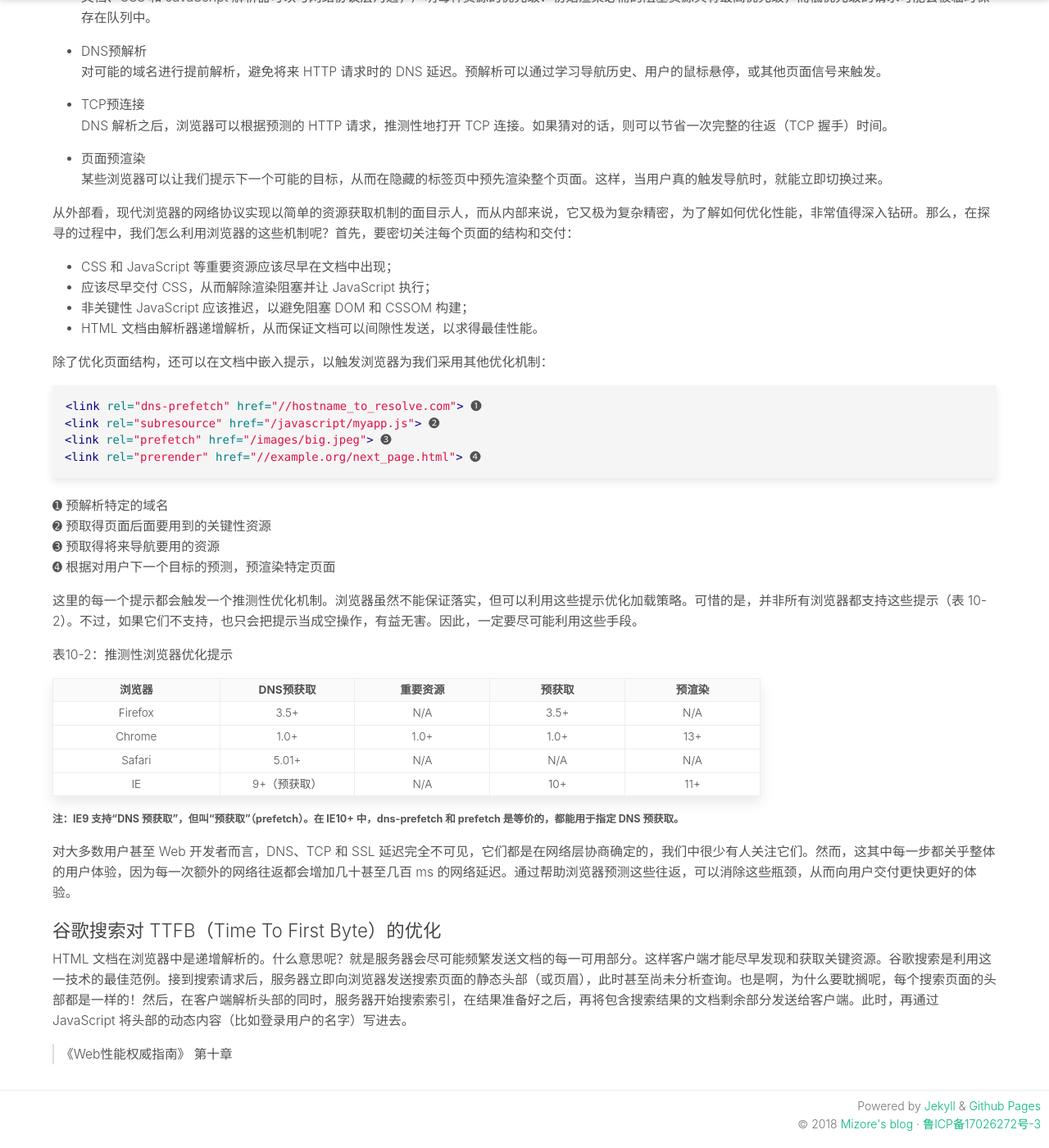
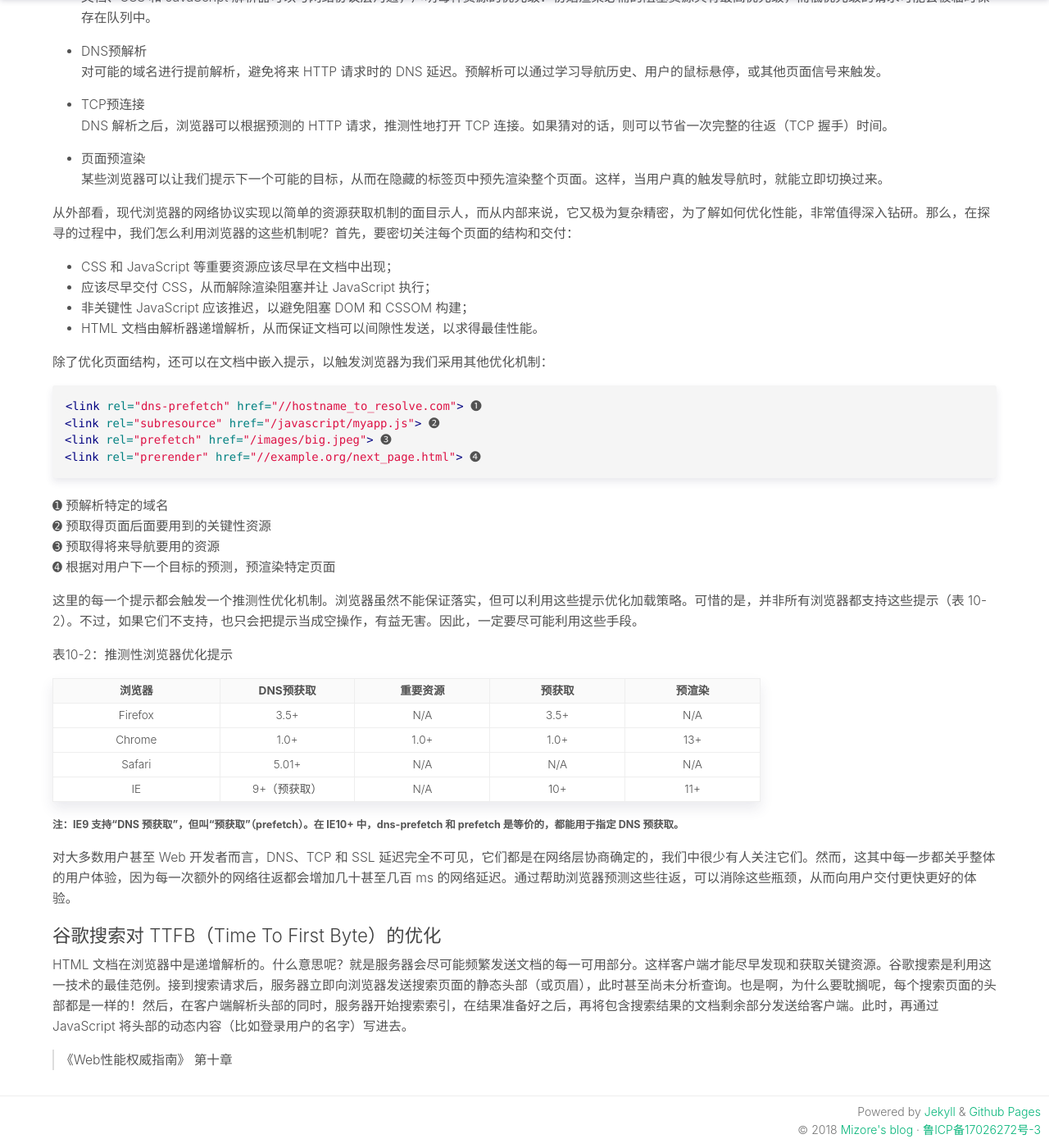
Before and after one commit to 0wQ/0wQ.github.io, a Jekyll site: the page built from _posts/2018-01-10-web.md, in a window 1280 px wide and 1400 px high, scrolled down 494 px. Shown: the whole window at 82% size. Built offline with Jekyll 4.4.1, drawn with Linux system fonts in a browser that asks for light colours.

Commit message:
blablabla

```diff
--- a/_config.yml
+++ b/_config.yml
@@ -1,7 +1,7 @@
 encoding:           utf-8
 language:           zh-cn
 timezone:           Asia/Shanghai
-version:            0.2.5
+version:            0.2.6
 beian:              鲁ICP备17026272号-3
 url:                "https://blog.mizore.cn"
 pygments:           true
--- a/src/load.js
+++ b/src/load.js
@@ -3,7 +3,7 @@
     const elem = document.querySelector('header');
     new Headroom(elem, {
       tolerance: 20,
-      offset: 200,
+      offset: 100,
       classes: {
         initial: 'animated',
         pinned: 'slideDown',
--- a/src/style.css
+++ b/src/style.css
@@ -114,7 +114,7 @@
     border-collapse: collapse;
     text-align: center;
     font-size: .85rem;
-    line-height: 1.6;
+    line-height: 1.7;
     box-shadow: 0 8px 15px rgba(50, 50, 93, .1);
 }
 
@@ -133,7 +133,7 @@
 }
 
 table tr:hover {
-    background-color: #f5f5f5;
+    background-color: #f7f7f7;
     transition: all .2s;
 }
 
```
